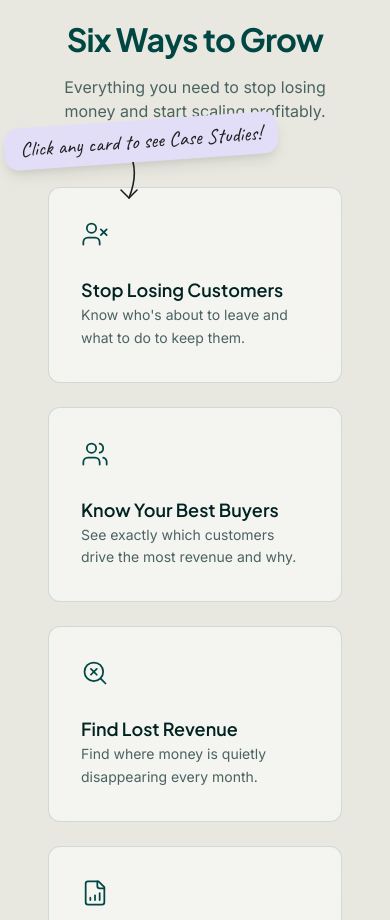
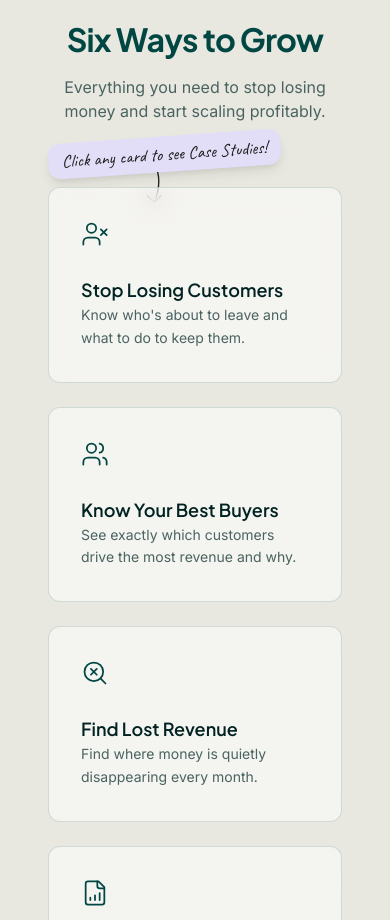
Before and after one commit to ali-zain-ai/Xelvant-site, a Next.js app: page / in a window 390 px wide. Shown: the part 900-1820 px from the top of the page. Built offline with nearby package versions, Linux system fonts and the light colour scheme.

Commit message:
feat: add mobile responsiveness to hand drawn annotation

```diff
--- a/app/globals.css
+++ b/app/globals.css
@@ -237,3 +237,19 @@ button {
   margin-bottom: 0.5rem;
   letter-spacing: -0.01em;
 }
+
+/* Sticky Note Mobile Responsiveness */
+.sticky-note-wrapper {
+  bottom: calc(100% + 15px);
+  left: 0%;
+  transform: scale(0.85);
+  transform-origin: bottom left;
+}
+
+@media (min-width: 768px) {
+  .sticky-note-wrapper {
+    bottom: calc(100% + 25px);
+    left: -15%;
+    transform: scale(1);
+  }
+}
--- a/app/page.tsx
+++ b/app/page.tsx
@@ -189,7 +189,7 @@ export default function Home() {
                 <div key={i} className="relative h-full">
                   {/* The Hand-Drawn Annotation exactly above the first card */}
                   {i === 0 && (
-                    <div className="absolute z-30 pointer-events-none" style={{ bottom: "calc(100% + 25px)", left: "-15%" }}>
+                    <div className="absolute z-30 pointer-events-none sticky-note-wrapper">
                       <HandDrawnNote text="Click any card to see Case Studies!" />
                     </div>
                   )}
```
